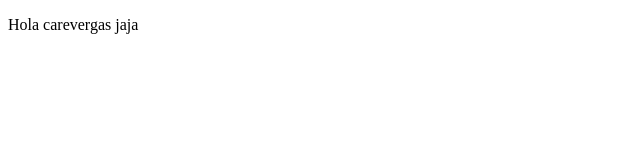
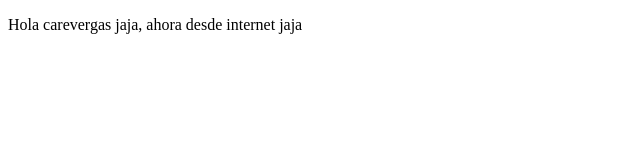
Before and after one commit to DarkFerrium/proyectoDemoCursoPrework, a plain HTML site: page index.html in a window 1280 px wide. Shown: the whole page, without its empty margins (0-640 px from the left). Drawn offline with Linux system fonts and the light colour scheme.

Commit message:
Agregamos mas texto

```diff
--- a/index.html
+++ b/index.html
@@ -10,7 +10,7 @@
 </head>
 <body>
     <p>
-        Hola carevergas jaja
+        Hola carevergas jaja, ahora desde internet jaja
     </p>
 
 </body>
```
